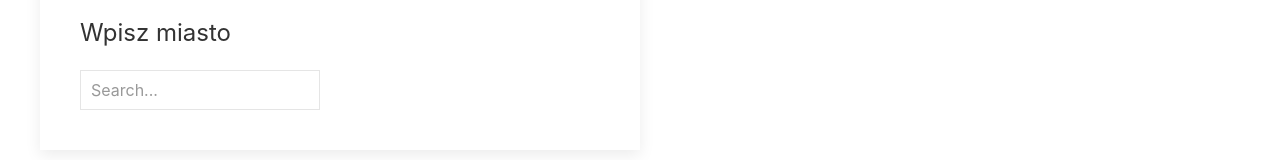
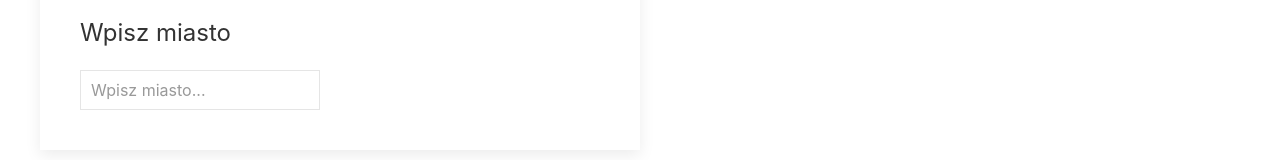
Before and after one commit to marckraw/posilek-dla-lekarzy, a React (Create React App) app: page / in a window 1280 px wide. Shown: the part 124-284 px from the top of the page. Built offline with nearby package versions, Linux system fonts and the light colour scheme.

Commit message:
Remove not needed files

```diff
--- a/src/App.js
+++ b/src/App.js
@@ -1,5 +1,4 @@
 import React, { useState, useEffect } from "react";
-import Autocomplete from "./components/Autocomplete";
 import "./main.scss";
 import RestaurantCard from "./components/RestaurantCard";
 import restaurants_list from "./data/data.json";
@@ -28,8 +27,6 @@ function App() {
         <>
             <div className="uk-container" style={{ marginTop: "100px" }}>
                 <div className="uk-card uk-card-default uk-card-body uk-width-1-2@m">
-                    {/* <h3 className="uk-card-title">Wpisz województwo</h3>
-                    <Autocomplete /> */}
                     <h3 className="uk-card-title">Wpisz miasto</h3>
                     <form className="uk-search uk-search-default">
                         <input
@@ -37,7 +34,7 @@ function App() {
                             type="search"
                             name="town"
                             id="town"
-                            placeholder="Search..."
+                            placeholder="Wpisz miasto..."
                             onChange={handleChange}
                         />
                     </form>
--- a/src/components/Autocomplete.js
+++ /dev/null
@@ -1,16 +0,0 @@
-import React, { useState, useEffect } from "react";
-// import data from "../data.json";
-
-const Autocomplete = () => {
-    return (
-        <form class="uk-search uk-search-default">
-            <input
-                class="uk-search-input"
-                type="search"
-                placeholder="Search..."
-            />
-        </form>
-    );
-};
-
-export default Autocomplete;
```
Also changed, not shown: src/logo.svg (deleted).
